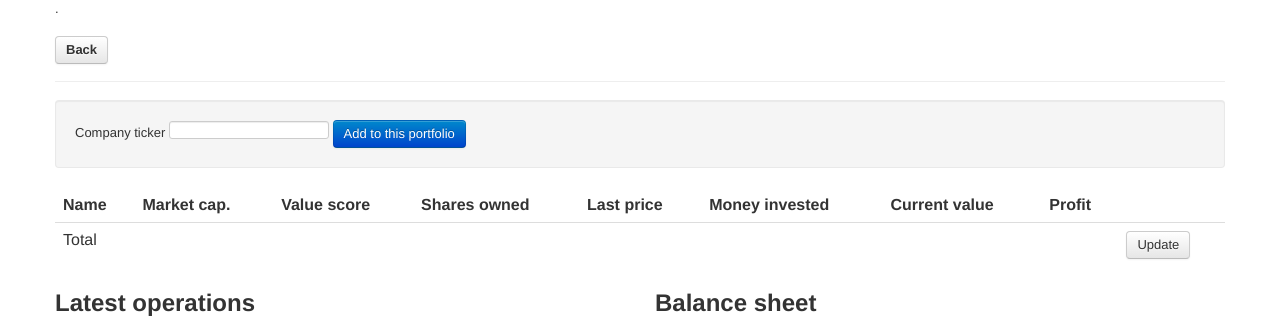
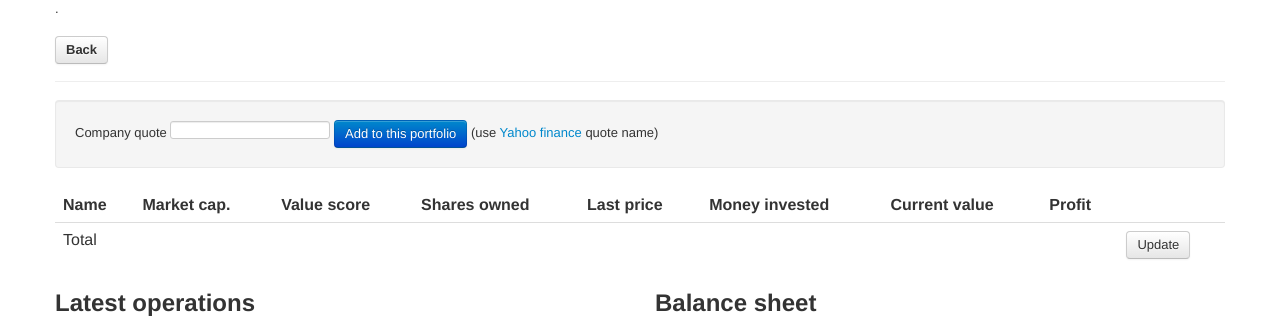
Before and after one commit to batiste/Django-portfolio, a Django app: template market/templates/portfolio.html in a window 1280 px wide. Shown: the top 321 px of the page. Run offline with Django 3.2, Linux system fonts and the light colour scheme; the template is opened without the code that fills it, so the values that code supplies are empty; some libraries are stand-ins or nearby versions.

Commit message:
Add a note about yahoo.

```diff
--- a/market/templates/portfolio.html
+++ b/market/templates/portfolio.html
@@ -10,7 +10,8 @@
 {% if stock_not_found %}
 <p class="label label-info">{{ quote_name|capfirst }} not found</p>
 {% endif %}
-Company ticker <input name="quote" type="text" class="span2" placeholder=""> <input type="submit" value="Add to this portfolio" class="btn btn-primary">
+Company quote <input name="quote" type="text" class="span2" placeholder=""> <input type="submit" value="Add to this portfolio" class="btn btn-primary">
+(use <a href="http://finance.yahoo.com/">Yahoo finance</a> quote name)
 </form>
 
 
```
